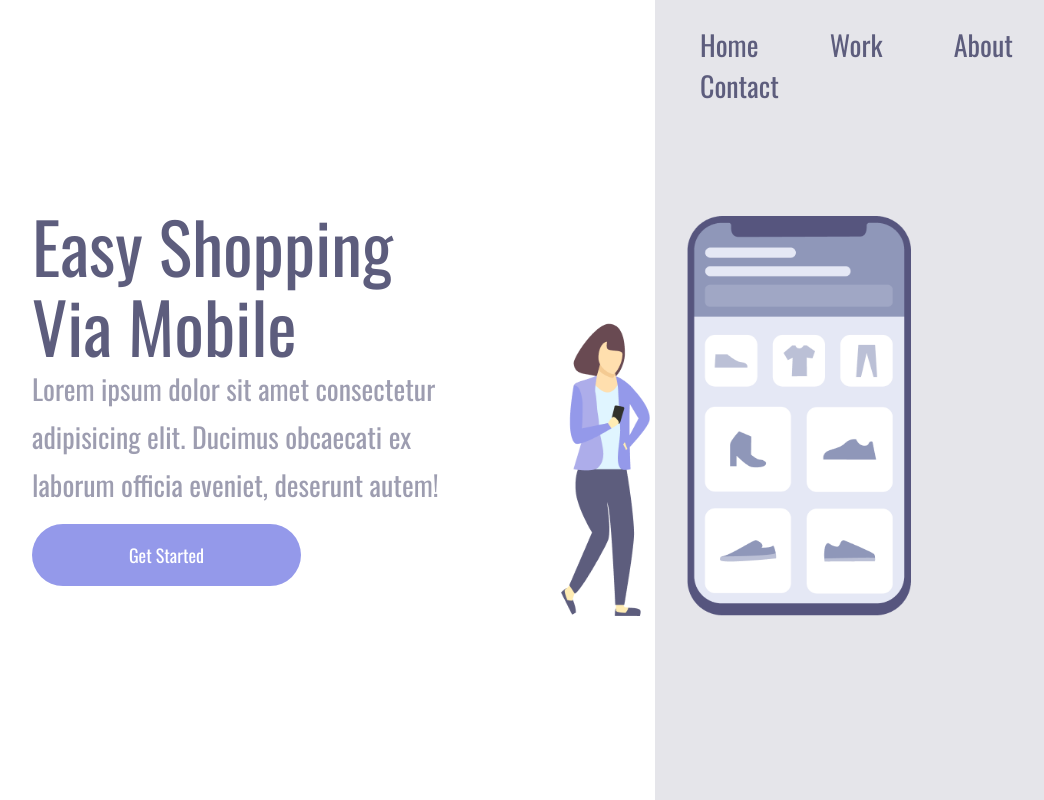
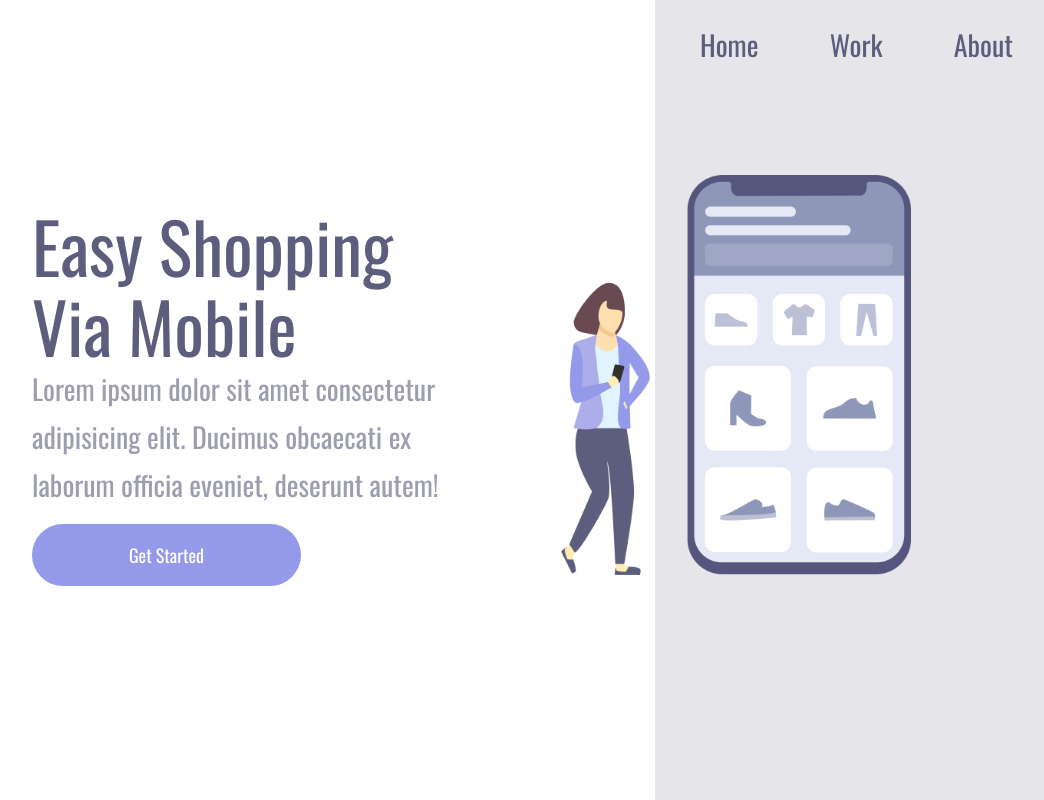
Before and after one commit to PedroNogueir4/Projeto-shopping, a plain HTML site: page index.html in a window 1280 px wide. Shown: the whole page, without its empty margins (128-1172 px from the left). Drawn offline with nearby package versions, Linux system fonts and the light colour scheme.

Commit message:
Alteração contact

```diff
--- a/index.html
+++ b/index.html
@@ -25,7 +25,7 @@
                 <a class="link">Home</a>
                 <a class="link">Work</a>
                 <a class="link">About</a>
-                <a class="link">Contact</a>
+
             </header>
             <section class="caixaima">
                 <img src="./Illustration-3-3.png" alt="girl-cellphone" class="imagem">
```
